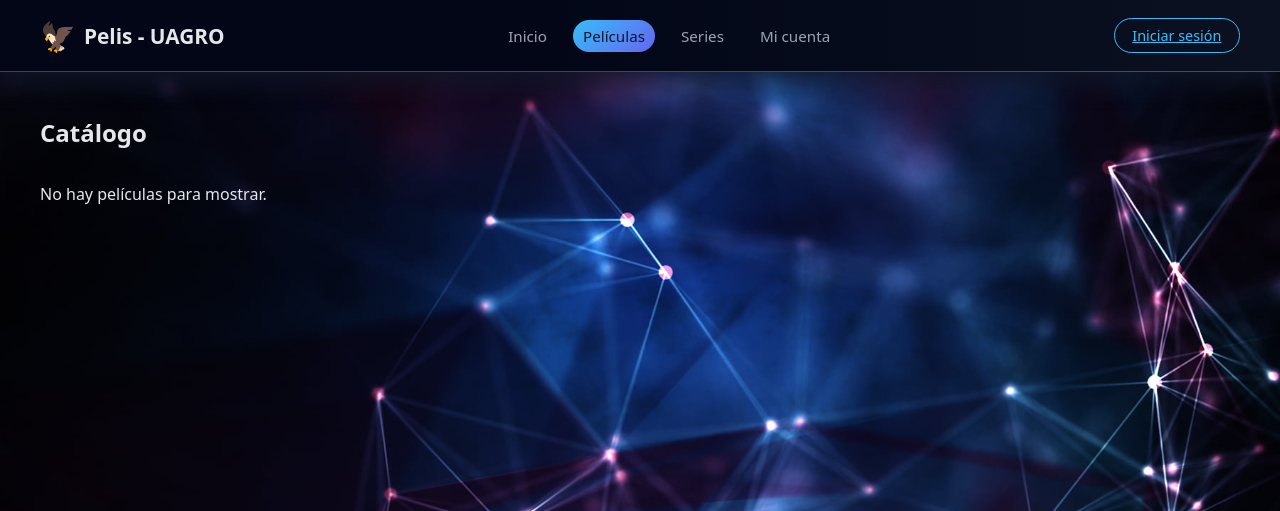
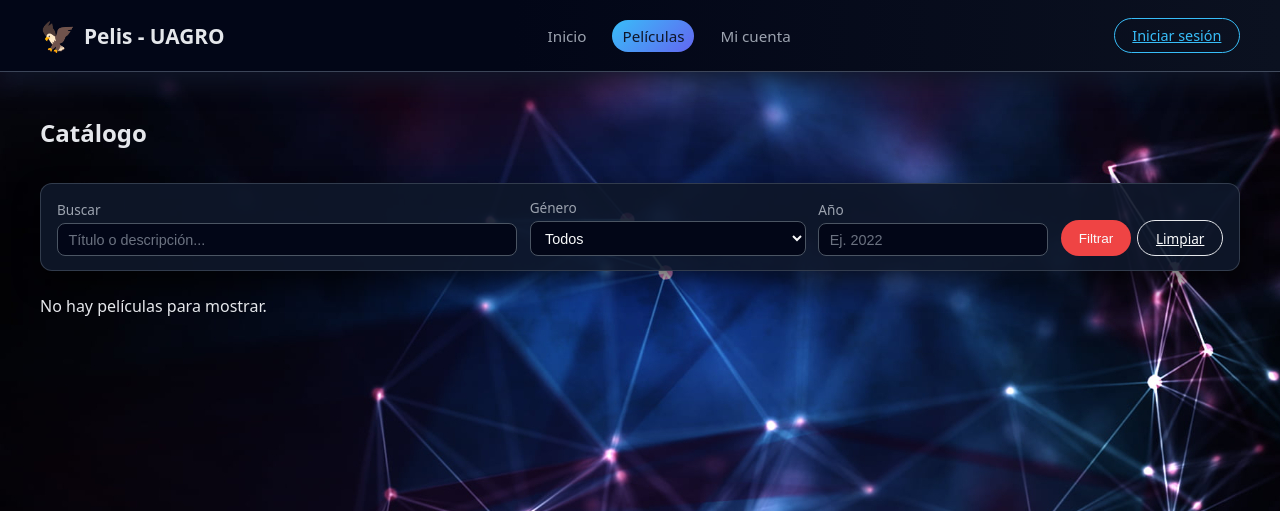
Before and after one commit to AngelMoralesChazari/WebDB, a Flask app: page /peliculas in a window 1280 px wide. Shown: the top 511 px of the page. Run offline with Flask 3, Linux system fonts and the light colour scheme.

Commit message:
Añadi el panel de busqueda y filtrado para las peliculas

```diff
--- a/app.py
+++ b/app.py
@@ -6,6 +6,7 @@
     obtener_pelicula_por_id,
     registrar_usuario,
     obtener_usuario_por_email,
+    buscar_peliculas,
 )
 from werkzeug.security import generate_password_hash, check_password_hash
 
@@ -89,10 +90,32 @@
 
 @app.route("/peliculas")
 def peliculas():
-    print(">>> Entrando a la ruta /peliculas")
-    lista_peliculas = obtener_peliculas(limit=24)
-    print(">>> En vista /peliculas, len(lista_peliculas) =", len(lista_peliculas))
-    return render_template("peliculas.html", peliculas=lista_peliculas)
+    # Parámetros de búsqueda / filtros
+    q = request.args.get("q", "").strip()          # texto de búsqueda
+    genero = request.args.get("genero", "").strip()
+    anio = request.args.get("anio", "").strip()
+
+    # Si no hay filtros, usamos el listado normal (18)
+    if not q and not genero and not anio:
+        peliculas = obtener_peliculas(limit=18)
+    else:
+        # Convertir año a int si viene algo
+        anio_int = int(anio) if anio.isdigit() else None
+        peliculas = buscar_peliculas(
+            texto=q or None,
+            genero=genero or None,
+            anio=anio_int,
+            limit=60   # un poco más amplio cuando se filtra
+        )
+
+    # Pasamos los valores actuales de filtro al template para mantenerlos
+    return render_template(
+        "Peliculas.html",
+        peliculas=peliculas,
+        q=q,
+        genero_actual=genero,
+        anio_actual=anio
+    )
 
 @app.route("/series")
 def series():
--- a/models.py
+++ b/models.py
@@ -265,3 +265,74 @@
     finally:
         conn.close()
         print("!= Conexión cerrada en obtener_usuario_por_email")
+
+def buscar_peliculas(texto=None, genero=None, anio=None, limit=50):
+    conn = get_connection()
+    if not conn:
+        print("=== No se pudo obtener la conexión en buscar_peliculas ===")
+        return []
+
+    # Construimos la consulta dinámica
+    base_query = """
+        SELECT TOP ({limit})
+            Movie_ID,
+            Release_Date,
+            Title,
+            Overview,
+            Popularity,
+            Vote_Count,
+            Vote_Average,
+            Original_Language,
+            Genre,
+            Poster_Url
+        FROM dbo.mymoviedb
+        WHERE 1=1
+    """.format(limit=limit)
+
+    params = []
+
+    # Filtro por texto en título u overview
+    if texto:
+        base_query += " AND (Title LIKE ? OR Overview LIKE ?)"
+        like_text = f"%{texto}%"
+        params.append(like_text)
+        params.append(like_text)
+
+    # Filtro por género (contenga el género)
+    if genero:
+        base_query += " AND Genre LIKE ?"
+        params.append(f"%{genero}%")
+
+    # Filtro por año: comparamos con el año de Release_Date
+    if anio:
+        base_query += " AND YEAR(Release_Date) = ?"
+        params.append(anio)
+
+    # Ordenamos por popularidad
+    base_query += " ORDER BY Popularity DESC;"
+
+    peliculas = []
+    try:
+        cursor = conn.cursor()
+        cursor.execute(base_query, tuple(params))
+        rows = cursor.fetchall()
+
+        for row in rows:
+            peliculas.append({
+                "id": row.Movie_ID,
+                "fecha": row.Release_Date,
+                "titulo": row.Title,
+                "overview": row.Overview,
+                "popularidad": row.Popularity,
+                "votos": row.Vote_Count,
+                "promedio": row.Vote_Average,
+                "idioma": row.Original_Language,
+                "genero": row.Genre,
+                "poster": row.Poster_Url,
+            })
+    except Exception as e:
+        print(f"Error en buscar_peliculas: {e}")
+    finally:
+        conn.close()
+
+    return peliculas
--- a/static/styles.css
+++ b/static/styles.css
@@ -763,3 +763,74 @@
     font-size: 0.75rem;
     color: #6b7280;
 }
+
+/* ===== PANEL DE BÚSQUEDA Y FILTROS ===== */
+
+.movies-filters {
+    display: grid;
+    grid-template-columns: minmax(0, 2fr) minmax(0, 1.2fr) minmax(0, 1fr) auto;
+    gap: 0.8rem;
+    align-items: flex-end;
+    margin-bottom: 1.5rem;
+    padding: 0.9rem 1rem;
+    border-radius: 0.75rem;
+    background: rgba(15, 23, 42, 0.92);
+    border: 1px solid rgba(55, 65, 81, 0.9);
+    box-shadow: 0 12px 24px rgba(0, 0, 0, 0.6);
+}
+
+@media (max-width: 900px) {
+    .movies-filters {
+        grid-template-columns: 1fr;
+    }
+}
+
+.filter-group {
+    display: flex;
+    flex-direction: column;
+    gap: 0.25rem;
+    font-size: 0.85rem;
+}
+
+.filter-group label {
+    color: #9ca3af;
+}
+
+.filter-group input,
+.filter-group select {
+    background-color: #020617;
+    border: 1px solid #4b5563;
+    border-radius: 0.5rem;
+    padding: 0.45rem 0.65rem;
+    color: #f9fafb;
+    font-size: 0.9rem;
+    outline: none;
+    transition: border-color 0.15s ease, box-shadow 0.15s ease, background-color 0.15s ease;
+}
+
+.filter-group input::placeholder {
+    color: #6b7280;
+}
+
+.filter-group input:focus,
+.filter-group select:focus {
+    border-color: #ef4444;
+    box-shadow: 0 0 0 1px rgba(239, 68, 68, 0.5);
+}
+
+.filter-actions {
+    display: flex;
+    gap: 0.4rem;
+}
+
+.filter-actions .btn-primary,
+.filter-actions .btn-secondary {
+    font-size: 0.85rem;
+    white-space: nowrap;
+}
+
+.filter-reset {
+    display: inline-flex;
+    align-items: center;
+    justify-content: center;
+}
--- a/templates/Peliculas.html
+++ b/templates/Peliculas.html
@@ -18,7 +18,6 @@
         <nav class="main-nav">
             <a href="{{ url_for('home') }}" class="nav-link">Inicio</a>
             <a href="{{ url_for('peliculas') }}" class="nav-link active">Películas</a>
-            <a href="{{ url_for('series') }}" class="nav-link">Series</a>
             <a href="{{ url_for('cuenta') }}" class="nav-link">Mi cuenta</a>
         </nav>
 
@@ -45,6 +44,41 @@
             <div class="row-header">
                 <h2 class="row-title">Catálogo</h2>
             </div>
+
+            <!-- PANEL DE BÚSQUEDA Y FILTROS -->
+            <form class="movies-filters" method="get" action="{{ url_for('peliculas') }}">
+                <div class="filter-group search-group">
+                    <label for="q">Buscar</label>
+                    <input type="text" id="q" name="q" value="{{ q }}" placeholder="Título o descripción...">
+                </div>
+
+                <div class="filter-group">
+                    <label for="genero">Género</label>
+                    <select id="genero" name="genero">
+                        <option value="">Todos</option>
+                        <option value="Action" {% if genero_actual=='Action' %}selected{% endif %}>Acción</option>
+                        <option value="Adventure" {% if genero_actual=='Adventure' %}selected{% endif %}>Aventura
+                        </option>
+                        <option value="Comedy" {% if genero_actual=='Comedy' %}selected{% endif %}>Comedia</option>
+                        <option value="Drama" {% if genero_actual=='Drama' %}selected{% endif %}>Drama</option>
+                        <option value="Horror" {% if genero_actual=='Horror' %}selected{% endif %}>Terror</option>
+                        <option value="Animation" {% if genero_actual=='Animation' %}selected{% endif %}>Animación
+                        </option>
+                        <!-- Puedes ir agregando más según tu BD -->
+                    </select>
+                </div>
+
+                <div class="filter-group">
+                    <label for="anio">Año</label>
+                    <input type="number" id="anio" name="anio" value="{{ anio_actual }}" placeholder="Ej. 2022"
+                        min="1900" max="2100">
+                </div>
+
+                <div class="filter-actions">
+                    <button type="submit" class="btn-primary">Filtrar</button>
+                    <a href="{{ url_for('peliculas') }}" class="btn-secondary filter-reset">Limpiar</a>
+                </div>
+            </form>
 
             {% if peliculas %}
             <div class="movies-grid">
```
